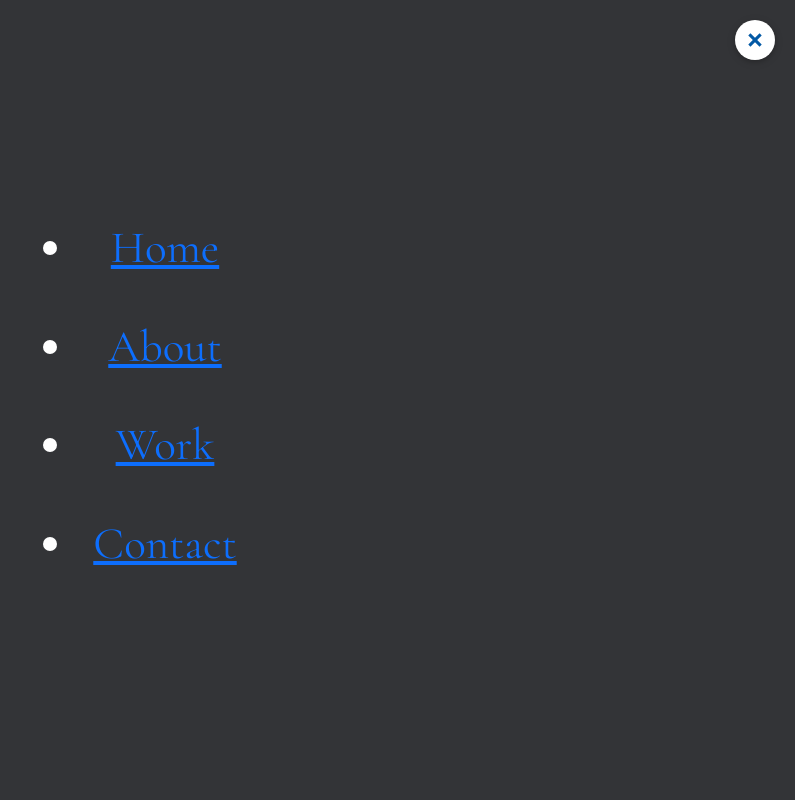
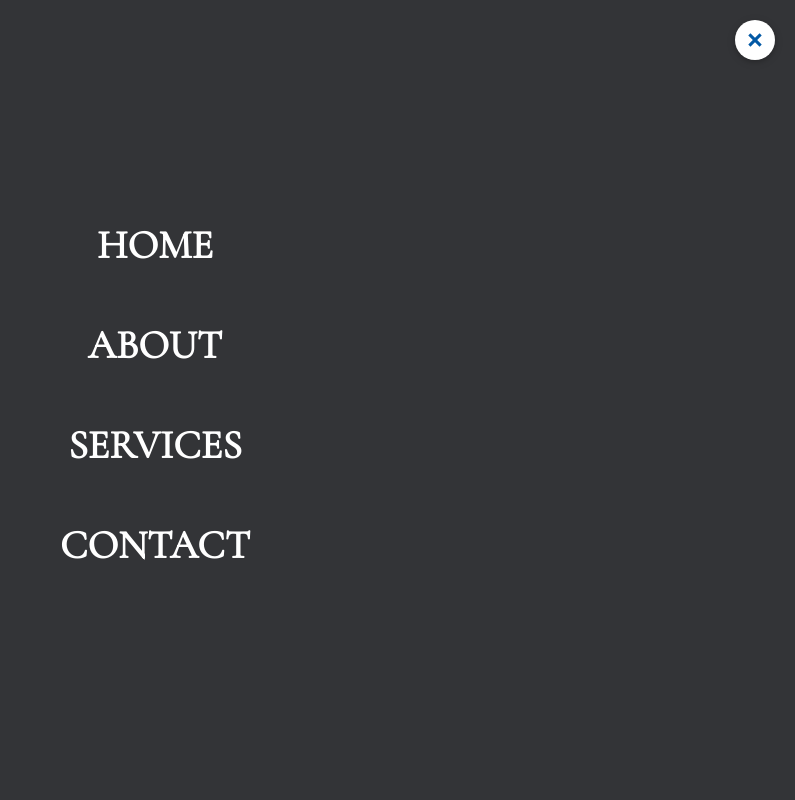
Before and after one commit to Caleb-Rogers/bmonroe-consulting, a Next.js app: page / in a window 1280 px wide. Both pictures are taken after a click on the element 1240 px from the left and 40 px from the top of the page. Shown: the top 800 px of the page, without its empty margins (485-1280 px from the left). Built offline with nearby package versions, Linux system fonts and the light colour scheme.

Commit message:
Page Navigation via Navbar Returned
Additionally improved the list styling for the navbar when expanded

```diff
--- a/src/components/Navbar/Navbar.css
+++ b/src/components/Navbar/Navbar.css
@@ -24,7 +24,6 @@ body {
   position: fixed;
   display: flex;
   align-items: stretch;
-  overflow: hidden;
   height: 10vh;
   width: 100vw;
   pointer-events: none;
@@ -48,18 +47,23 @@ body {
   visibility: hidden;
 }
 
-.nav-menu ul li {
-  font-family: "Roboto", sans-serif;
-  font-weight: 100;
-  font-size: 45px;
+.nav-menu-list {
+  display: flex;
+  flex-direction: column;
+  gap: 4rem;
+  list-style: none;
   color: white;
-  min-height: 45px;
   padding: 15px;
   text-align: center;
 }
 
-.nav-menu ul li a {
+.nav-menu-link {
   cursor: pointer;
+  display: inline-block;
+  text-decoration: none;
+  font-size: 4rem;
+  font-weight: 600;
+  color: #fff;
 }
 
 .nav-sliders {
--- a/src/components/Navbar/Navbar.js
+++ b/src/components/Navbar/Navbar.js
@@ -32,19 +32,19 @@ const Navbar = () => {
           <div key={i} className="nav-sliders"></div>
         ))}
         <div className="nav-menu">
-          <ul>
-            <li>
-              <a href="#">Home</a>
-            </li>
-            <li>
-              <a href="#">About</a>
-            </li>
-            <li>
-              <a href="#">Work</a>
-            </li>
-            <li>
-              <a href="#">Contact</a>
-            </li>
+          <ul className="nav-menu-list">
+            <Link className="nav-menu-link" href="/">
+              HOME
+            </Link>
+            <Link className="nav-menu-link" href="/about">
+              ABOUT
+            </Link>
+            <Link className="nav-menu-link" href="/services">
+              SERVICES
+            </Link>
+            <Link className="nav-menu-link" href="/contact">
+              CONTACT
+            </Link>
           </ul>
         </div>
       </div>
```
